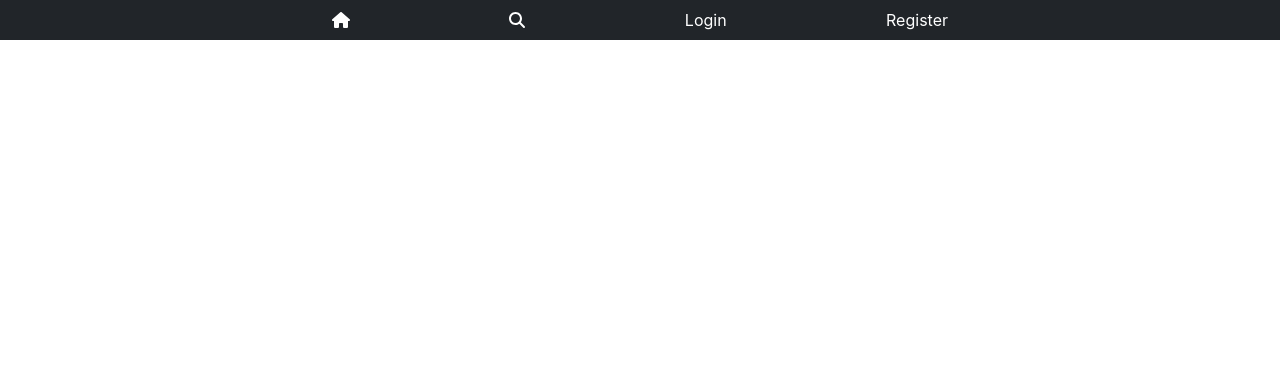
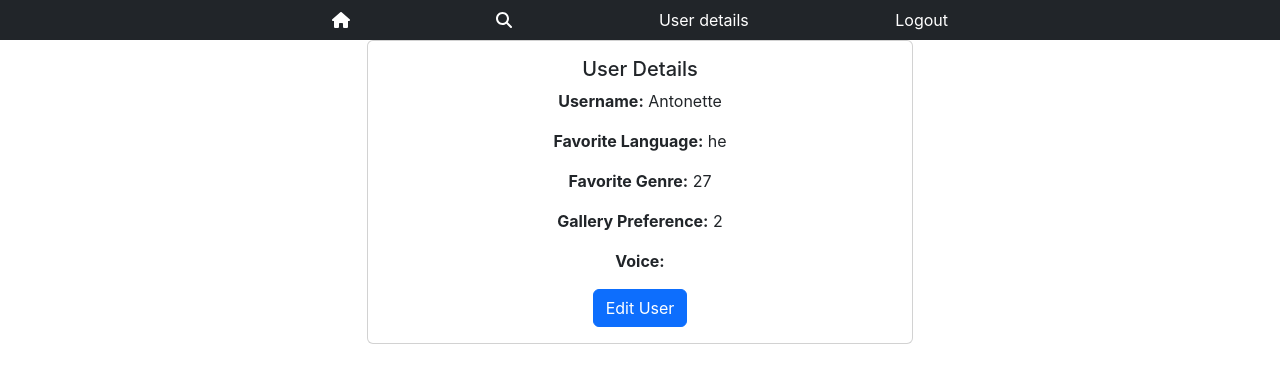
Before and after one commit to A-Kolesnikov/tmdb-group, a React (Create React App) app: page /user/2 in a window 1280 px wide. Before the commit this address had no page. Shown: the top 382 px of the page. Built offline with nearby package versions, Linux system fonts and the light colour scheme.

Commit message:
made adaptive navbar with logout function

```diff
--- a/src/Components/App.js
+++ b/src/Components/App.js
@@ -24,8 +24,8 @@ function App() {
           <Route path="/" element={<HomePage />} />
           <Route path="/login" element={<LoginPage />} />
           <Route path="/register" element={<RegisterPage />} />
-          <Route path="/movie:id" element={<MovieDetailsPage />} />
-          <Route path="/user:id" element={<UserPage />} />
+          <Route path="/movie/:id" element={<MovieDetailsPage />} />
+          <Route path="/user/:id" element={<UserPage />} />
           <Route path="/search" element={<SearchPage />} />
         </Routes>
       </Router>
--- a/src/Components/HomePage.js
+++ b/src/Components/HomePage.js
@@ -17,7 +17,6 @@ const HomePage = () => {
         favGallery = currentUser.favGallery ? currentUser.favGallery : 3;
         favGenre = currentUser.favGenre ? currentUser.favGenre : '';
     }
-    console.log(favGenre)
 
     useEffect(() => {
         downloadMovieList(setMovList1, favGallery)
@@ -31,13 +30,12 @@ const HomePage = () => {
         }
     }, [])
 
-
     let list1 = 'Loading movie gallery'
     let list2 = ''
     if (movList1) {
         if(!favGenre){
         list1 = movList1.map((movie) => (
-            <div className="col-sm-3 mb-4" key={movie.id}>
+            <div className="col-sm-3 mb-4" key={'m1'+movie.id}>
                 <Card
                     image={`https://image.tmdb.org/t/p/w500${movie.poster_path}`}
                     h5={movie.title}
@@ -54,7 +52,9 @@ const HomePage = () => {
                     <Card
                     image={`https://image.tmdb.org/t/p/w500${movie.poster_path}`}
                     h5={movie.title}
-                    txt={movie.overview} />
+                    txt={movie.overview}
+                    key={'m1'+movie.id} />
+
                     ))}
                 </div>
             </div>
@@ -74,7 +74,8 @@ const HomePage = () => {
                         <Card
                         image={`https://image.tmdb.org/t/p/w500${movie.poster_path}`}
                         h5={movie.title}
-                        txt={movie.overview} />
+                        txt={movie.overview}
+                        key={'m2'+movie.id} />
                         ))}
                     </div>
                 </div>
--- a/src/Components/NavBar.js
+++ b/src/Components/NavBar.js
@@ -4,7 +4,16 @@ import { faHome, faSearch } from '@fortawesome/free-solid-svg-icons';
 import { Link } from 'react-router-dom';
 import "../App.css"
 
+import { allData, logOut } from '../Service/LocalStorageManager';
+
 function Navbar() {
+  const currentUserID = allData().loggedUser
+  function exit(){
+    logOut()
+    window.location.reload()
+  }
+  const conditionalLink1 = currentUserID ? <Link className="nav-link" to={`/user/${currentUserID}`}>User details</Link> : <Link to="/login" className="nav-link">Login</Link>
+  const conditionalLink2 = currentUserID ? <Link onClick={()=>exit()} to="/" className="nav-link">Logout</Link> : <Link to="/register" className="nav-link">Register</Link>
   return (
     <nav className="navbar bg-dark text-white">
       <div className="container-fluid" style={{width:"50%"}}>
@@ -14,8 +23,8 @@ function Navbar() {
         <Link to="/search" className="nav-link">
           <FontAwesomeIcon icon={faSearch} />
         </Link>
-        <Link to="/login" className="nav-link">Login</Link>
-        <Link to="/register" className="nav-link">Register</Link>
+        {conditionalLink1}
+        {conditionalLink2}
       </div>
     </nav>
   );
--- a/src/Service/LocalStorageManager.js
+++ b/src/Service/LocalStorageManager.js
@@ -1,7 +1,7 @@
 const dB = localStorage
 
 const tmdbInitData = {      //initial static data for testing
-    loggedUser: 1,          //suppose, that user 2 is logged in
+    loggedUser: 2,          //suppose, that user 2 is logged in
     users: [
         {
             id: 1,
@@ -63,10 +63,16 @@ export function setUserPassword(id, password) {     //test function to manipulat
     }
 }
 
+export function logOut(){
+    const data = allData();
+    data.loggedUser = '';
+    updStorage(data);
+}
+
 function setLoggedUser(id){     //Call, when LogIn successfully
     const data = allData();
     data.loggedUser = id;
     updStorage(data);
 }
 
-setLoggedUser('1')      //immitates, that user1 with id: 2 Logged in
+//setLoggedUser('1')      //immitates, that user1 with id: 1 Logged in
```
